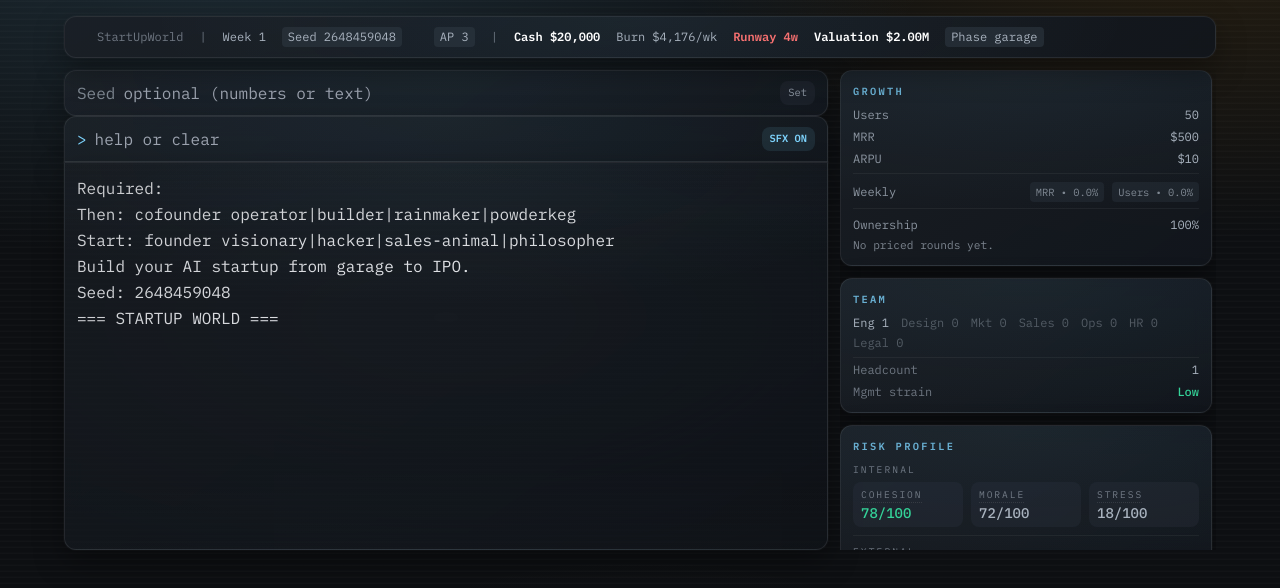
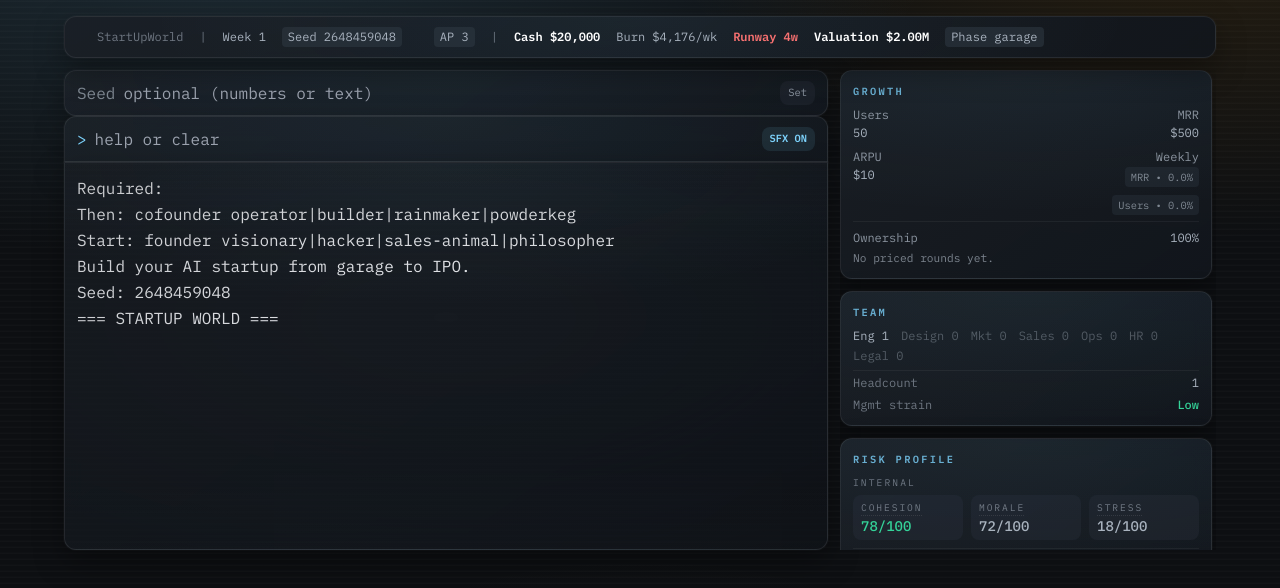
Before and after one commit to jmslerner/StartUpWorld, a React (Vite) app: page / in a window 1280 px wide. Shown: the top 588 px of the page. Built offline with nearby package versions, Linux system fonts and the light colour scheme.

Commit message:
feat: implement event history tracking and cooldown logic for event selection

```diff
--- a/src/engine/actions.ts
+++ b/src/engine/actions.ts
@@ -257,6 +257,7 @@ export const createInitialState = (): GameState => {
     investors: { pipeline: [] },
     bootstrapFunding: { friends: 0, "credit-cards": 0, "personal-loan": 0, preseed: 0, mortgage: 0 },
     pendingEvent: null,
+    eventHistory: [],
     gameOver: null,
     seed,
     rng: (seed ^ 0x9e3779b9) >>> 0,
--- a/src/engine/events/select.ts
+++ b/src/engine/events/select.ts
@@ -3,6 +3,10 @@ import type { EngineContext } from "../context";
 import { chance, pickWeightedIndex } from "../rng";
 import { eventPool } from "./pool";
 import type { EventDef } from "./types";
+
+const EVENT_COOLDOWN_WEEKS = 7;
+const EVENT_RECENT_PENALTY_COUNT = 10;
+const EVENT_RECENT_PENALTY_MULT = 0.25;
 
 export interface EventSelection {
   state: GameState;
@@ -28,12 +32,44 @@ export const maybeSelectEvent = (state: GameState, ctx: EngineContext): EventSel
     return { state: s1, event: null };
   }
 
-  const weights = eligible.map((e) => e.weight(s1, ctx));
+  const history = s1.eventHistory;
+  const recent = history.slice(0, EVENT_RECENT_PENALTY_COUNT);
+
+  const lastSeenWeek = (id: string): number | null => {
+    for (const h of history) {
+      if (h.id === id) return h.week;
+    }
+    return null;
+  };
+
+  const passesCooldown = (id: string): boolean => {
+    const last = lastSeenWeek(id);
+    if (last === null) return true;
+    return s1.week - last > EVENT_COOLDOWN_WEEKS;
+  };
+
+  const eligibleCooldown = eligible.filter((e) => passesCooldown(e.id));
+  const finalEligible = eligibleCooldown.length > 0 ? eligibleCooldown : eligible;
+
+  const weights = finalEligible.map((e) => {
+    const w = e.weight(s1, ctx);
+    if (!Number.isFinite(w) || w <= 0) return 0;
+    const isRecent = recent.some((h) => h.id === e.id);
+    return isRecent ? w * EVENT_RECENT_PENALTY_MULT : w;
+  });
+
   const pick = pickWeightedIndex(s1.rng, weights);
   const s2 = { ...s1, rng: pick.rng };
   const idx = pick.value;
   if (idx === null) {
     return { state: s2, event: null };
   }
-  return { state: s2, event: eligible[idx] ?? null };
+
+  const event = finalEligible[idx] ?? null;
+  if (!event) {
+    return { state: s2, event: null };
+  }
+
+  const nextHistory = [{ id: event.id, week: s2.week }, ...history.filter((h) => h.id !== event.id)].slice(0, 12);
+  return { state: { ...s2, eventHistory: nextHistory }, event };
 };
--- a/src/ui/panels/GrowthPanel.tsx
+++ b/src/ui/panels/GrowthPanel.tsx
@@ -1,6 +1,7 @@
 import type { GameState } from "../../types/game";
 import { PanelCard } from "../components/PanelCard";
 import { Delta } from "../components/Gauge";
+import { Tooltip } from "../components/Tooltip";
 import type { ReactNode } from "react";
 
 interface GrowthPanelProps {
@@ -27,28 +28,31 @@ export const GrowthPanel = ({ state }: GrowthPanelProps) => {
 
   return (
     <PanelCard title="Growth">
-      <Row label="Users" description="Active users. Momentum compounds.">
+      <div className="grid grid-cols-2 gap-x-4 gap-y-2">
+        <Metric label="Users" description="Active users. Momentum compounds." align="left">
           <span className="tabular-nums">
             {state.users.toLocaleString()}
             <Delta current={state.users} previous={state.lastWeek.users} />
           </span>
-      </Row>
-      <Row label="MRR" description="Monthly Recurring Revenue.">
+        </Metric>
+
+        <Metric label="MRR" description="Monthly Recurring Revenue." align="right">
           <span className="tabular-nums">
             {fmtUsd(state.mrr)}
             <Delta current={state.mrr} previous={state.lastWeek.mrr} format={(v) => fmtUsd(v)} />
           </span>
-      </Row>
-      <Row label="ARPU" description="Average revenue per user per month.">
+        </Metric>
+
+        <Metric label="ARPU" description="Average revenue per user per month." align="left">
           <span className="tabular-nums">${state.arpu}</span>
-      </Row>
-      <div className="mt-1 border-t border-white/5 pt-2">
-        <Row label="Weekly" description="Week-over-week growth snapshot.">
-          <span className="flex items-center gap-2 tabular-nums">
+        </Metric>
+
+        <Metric label="Weekly" description="Week-over-week growth snapshot." align="right">
+          <span className="flex flex-wrap justify-end gap-2 tabular-nums">
             <GrowthChip label="MRR" pct={mrrWeeklyPct} />
             <GrowthChip label="Users" pct={usersWeeklyPct} />
           </span>
-        </Row>
+        </Metric>
       </div>
 
       <div className="mt-2 border-t border-white/5 pt-2">
@@ -66,6 +70,35 @@ export const GrowthPanel = ({ state }: GrowthPanelProps) => {
         )}
       </div>
     </PanelCard>
+  );
+};
+
+const Metric = ({
+  label,
+  description,
+  align,
+  children,
+}: {
+  label: string;
+  description: string;
+  align: "left" | "right";
+  children: ReactNode;
+}) => {
+  const labelEl = (
+    <span className="text-mist/80" aria-label={label}>
+      {label}
+    </span>
+  );
+
+  return (
+    <div className={align === "right" ? "text-right" : "text-left"}>
+      <div className={align === "right" ? "flex justify-end" : "flex justify-start"}>
+        <Tooltip content={description} align={align} widthClassName="w-72" className="cursor-help">
+          {labelEl}
+        </Tooltip>
+      </div>
+      <div className={align === "right" ? "mt-0.5 flex justify-end" : "mt-0.5"}>{children}</div>
+    </div>
   );
 };
 
@@ -92,9 +125,13 @@ const Row = ({
   children: ReactNode;
 }) => (
   <div className="flex items-center justify-between">
-    <span className="text-mist/80" title={description}>
-      {label}
-    </span>
+    {description ? (
+      <Tooltip content={description} align="left" widthClassName="w-72" className="cursor-help">
+        <span className="text-mist/80">{label}</span>
+      </Tooltip>
+    ) : (
+      <span className="text-mist/80">{label}</span>
+    )}
     {children}
   </div>
 );
```
Also changed, not shown: src/types/game.ts (+7 -0 lines). Lines whose indentation alone changed are shown as unchanged.
